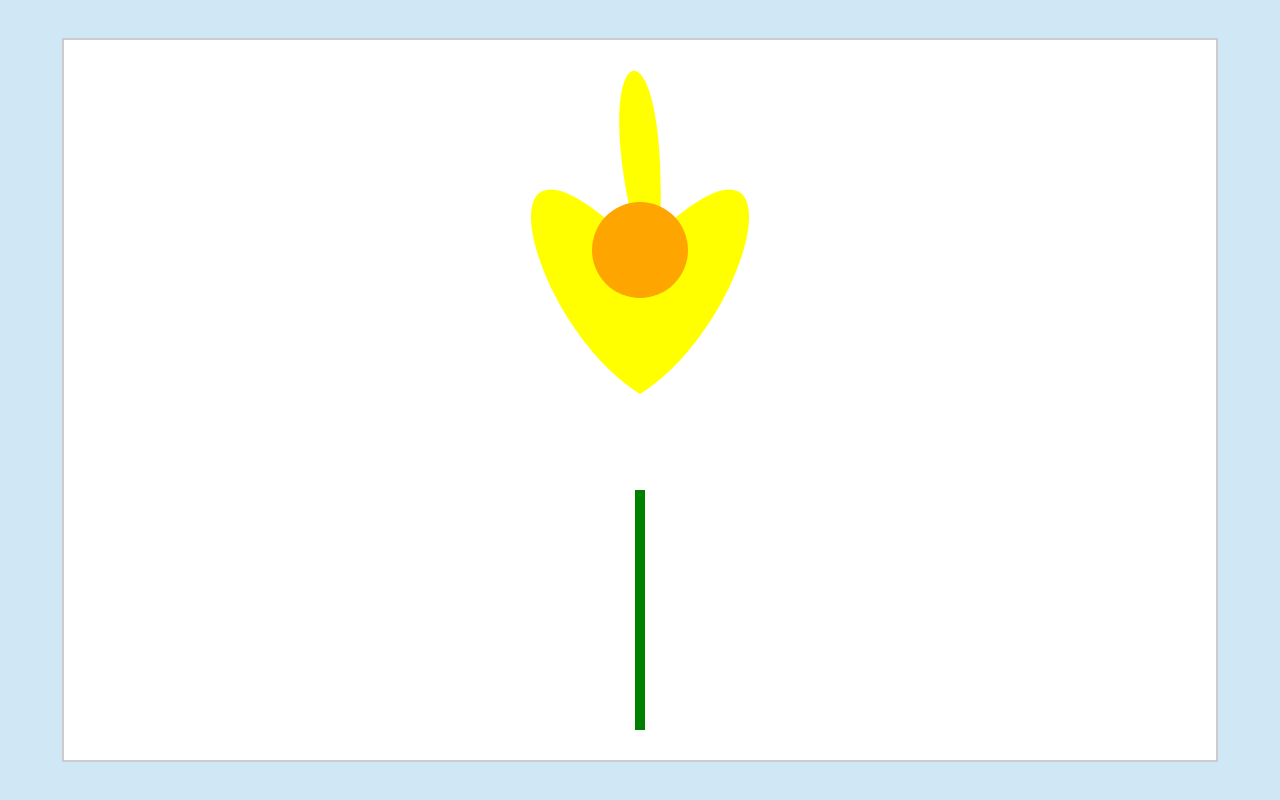
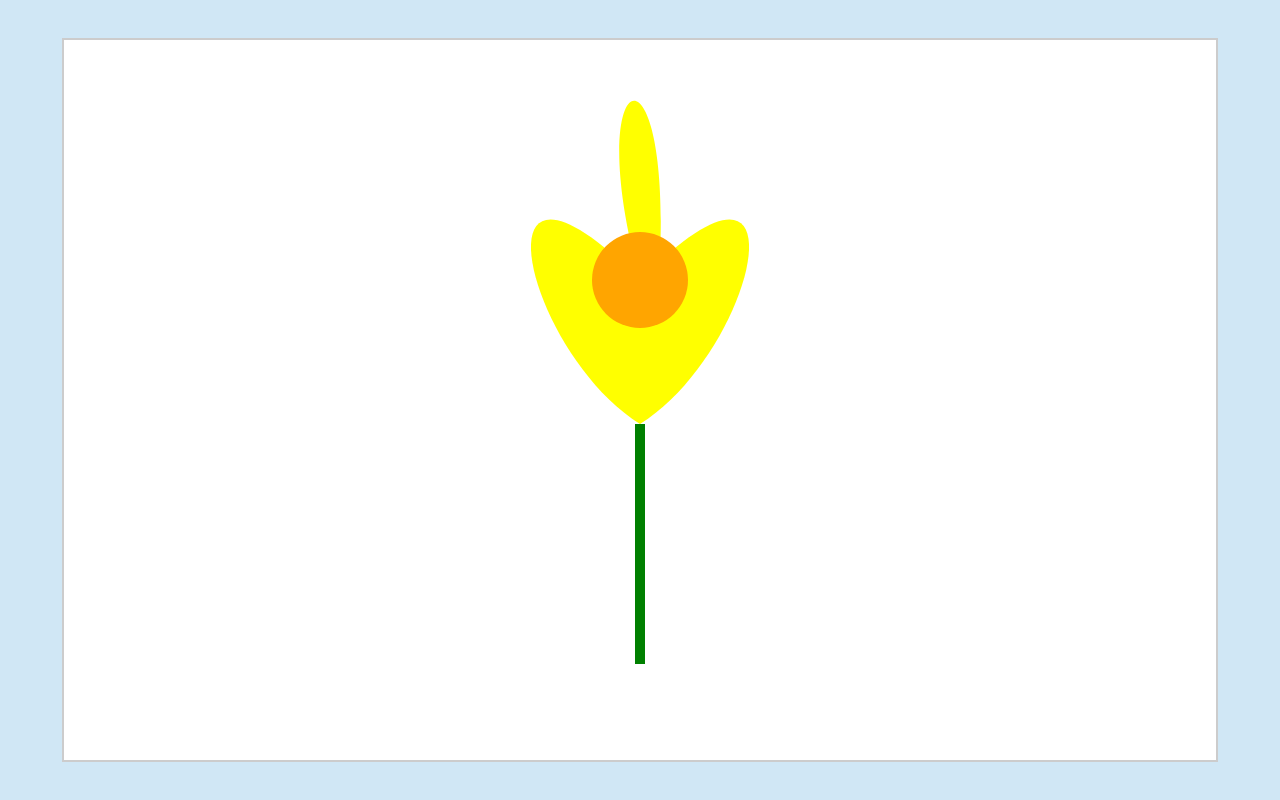
Before and after one commit to GaboMartinezC/GaboMartinezC.github.io, a plain HTML site: page flwr.html in a window 1280 px wide. Drawn offline with Linux system fonts and the light colour scheme.

Commit message:
Actualizar flwr.html

```diff
--- a/flwr.html
+++ b/flwr.html
@@ -3,7 +3,7 @@
 <head>
     <meta charset="UTF-8">
     <meta name="viewport" content="width=device-width, initial-scale=1.0">
-    <title>Tulipán Amarillo Detallado</title>
+    <title>tqm</title>
     <style>
         body {
             display: flex;
@@ -40,30 +40,30 @@
         function drawFlower(step) {
             ctx.clearRect(0, 0, canvas.width, canvas.height);
             const centerX = canvas.width / 2;
-            const centerY = canvas.height / 2 + canvas.height / 8;  // Ajustar la posición hacia abajo
+            const centerY = canvas.height / 2;
             const petalRadius = Math.min(canvas.width, canvas.height) / 5;  // Flor más grande
             const stemHeight = canvas.height / 3;
 
-            // Dibujar el tallo
-            if (step >= 1) {
-                drawStem(centerX, centerY, stemHeight);
-            }
-
             // Dibujar los pétalos uno por uno
             for (let i = 1; i <= 3; i++) {
-                if (step >= i + 1) {
-                    drawTulipPetal(centerX, centerY - stemHeight, petalRadius, i);
+                if (step >= i) {
+                    drawTulipPetal(centerX, centerY - stemHeight / 2, petalRadius, i);
                 }
             }
 
             // Dibujar el centro de la flor al final
+            if (step >= 4) {
+                drawFlowerCenter(centerX, centerY - stemHeight / 2, petalRadius / 3);  // Centro más pequeño
+            }
+
+            // Dibujar el tallo cuando la flor esté completa
             if (step >= 5) {
-                drawFlowerCenter(centerX, centerY - stemHeight, petalRadius / 3);  // Centro más pequeño
+                drawStem(centerX, centerY - stemHeight / 2 + petalRadius, stemHeight);
             }
 
             // Incrementar el paso para la animación
             if (step < 6) {
-                setTimeout(() => requestAnimationFrame(() => drawFlower(step + 1)), 500);  // Animación lenta
+                setTimeout(() => requestAnimationFrame(() => drawFlower(step + 1)), 500);  // Animación más lenta
             }
         }
 
@@ -92,7 +92,7 @@
             ctx.fill();
         }
 
-        // Función para dibujar el tallo (pegado a la flor)
+        // Función para dibujar el tallo (justo debajo de la flor)
         function drawStem(x, y, height) {
             ctx.beginPath();
             ctx.moveTo(x, y);
```
